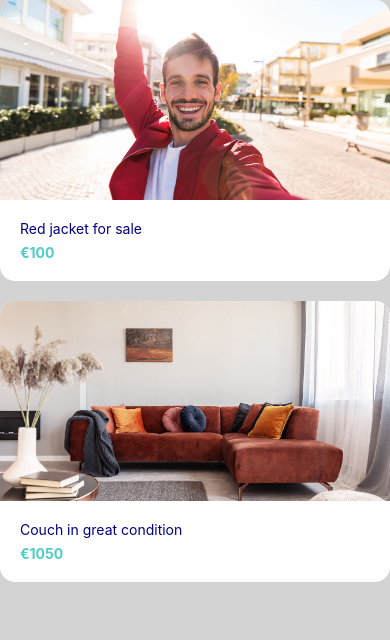
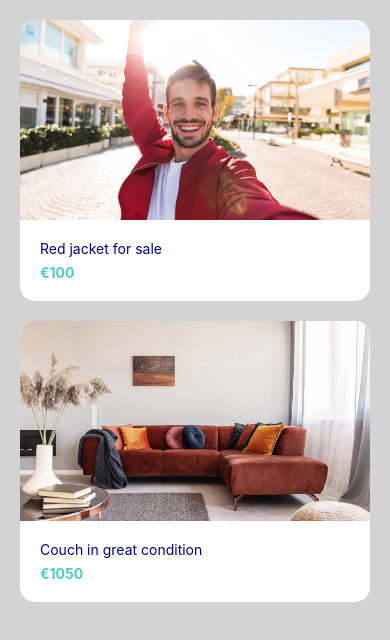
Before and after one commit to NerVod/sell-app-expo, a React Native app: screen / in a window 390 px wide. Shown: the top 640 px of the page. Built offline with nearby package versions, Linux system fonts and the light colour scheme.

Commit message:
correc padding listingScreen

```diff
--- a/app/components/Screen.js
+++ b/app/components/Screen.js
@@ -1,12 +1,12 @@
 import React from 'react';
-import { SafeAreaView, StyleSheet, Platform, StatusBar} from 'react-native'
+import { SafeAreaView, StyleSheet, Platform, StatusBar, View} from 'react-native'
 
 
 
 function Screen({ children, style }) {
     return (
         <SafeAreaView style={[styles.screen, style]}>
-            {children}
+            <View style={style}>{children}</View>
         </SafeAreaView>
     );
 }
```
